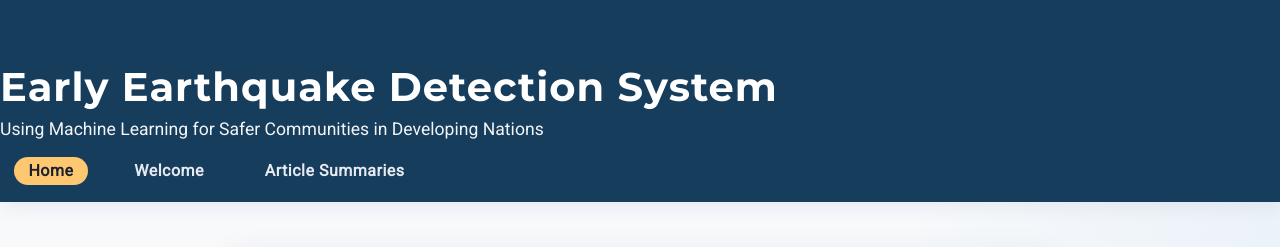
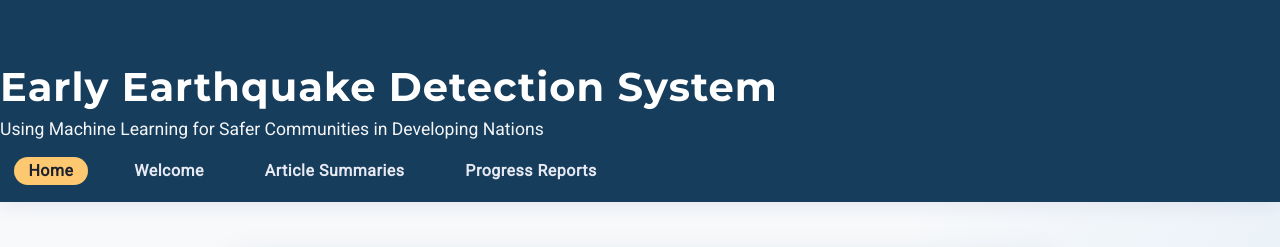
Before and after one commit to nikhilspxp-gif/EarlyEarthquakeDetection-version3, a plain HTML site: page index.html in a window 1280 px wide. Shown: the top 247 px of the page. Drawn offline with Linux system fonts and the light colour scheme.

Commit message:
Update index.html

```diff
--- a/index.html
+++ b/index.html
@@ -44,7 +44,8 @@
       border-radius: 30px;
       transition: background 0.15s, color 0.15s;
     }
-    nav a:hover, nav a.active {
+    nav a:hover,
+    nav a.active {
       background: #fdc86f;
       color: #1a202e;
       text-decoration: none;
@@ -59,7 +60,7 @@
     }
     h2 {
       font-family: 'Montserrat', Arial, sans-serif;
-      margin-top:0;
+      margin-top: 0;
       color: #224066;
       font-size: 1.7rem;
       letter-spacing: 0;
@@ -107,8 +108,12 @@
         padding: 1.1rem 0.5rem 1rem 0.5rem;
         border-radius: 8px;
       }
-      header h1 { font-size: 1.35rem; }
-      h2 { font-size: 1.07rem; }
+      header h1 {
+        font-size: 1.35rem;
+      }
+      h2 {
+        font-size: 1.07rem;
+      }
     }
   </style>
 </head>
@@ -120,19 +125,22 @@
       <a href="index.html" class="active">Home</a>
       <a href="welcome.html">Welcome</a>
       <a href="article_summaries.html">Article Summaries</a>
+      <a href="progress_reports.html">Progress Reports</a>
     </nav>
   </header>
 
   <main>
     <div class="highlight">
       <strong>Our research focuses on developing a low-cost, machine learning–based early earthquake detection system aimed at third-world countries.</strong>
-      <br>
+      <br />
       The goal is to create an accessible and reliable method to warn communities before severe shaking begins, reducing injuries and damage.
     </div>
 
     <h3>Key Objectives</h3>
     <ul>
-      <li>Integrate low-cost sensors with an edge ML model to detect seismic activity.</li>
+      <li>
+        Integrate low-cost sensors with an edge ML model to detect seismic activity.
+      </li>
       <li>Utilize cloud-based data sharing for regional alert systems.</li>
       <li>Develop a scalable and open-source framework for future research.</li>
     </ul>
```
